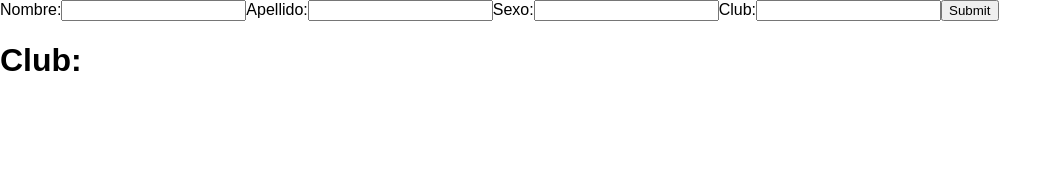
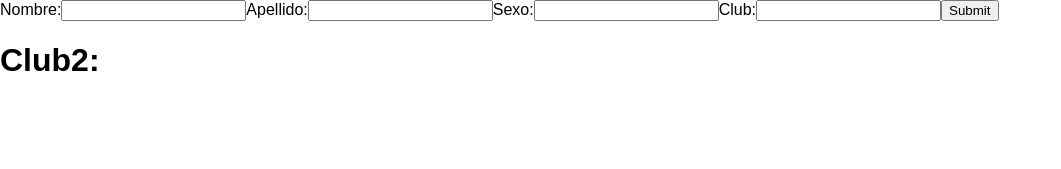
Before and after one commit to matamicen/reactinicial, a React (Create React App) app: page / in a window 1280 px wide. Shown: the top 169 px of the page, without its empty margins (0-1061 px from the left). Built offline with nearby package versions, Linux system fonts and the light colour scheme.

Commit message:
Componente Club con props

```diff
--- a/src/App.js
+++ b/src/App.js
@@ -1,6 +1,7 @@
 import React, { Component } from 'react';
 import logo from './logo.svg';
 import './App.css';
+import Club from './components/Club';
 
 class App extends Component {
 
@@ -55,9 +56,7 @@ class App extends Component {
         <input type="submit" value="Submit" />
       </form>
 
-       <h1>Club: {this.state.club}</h1>
-
-       <img src ={this.state.url} />
+       <Club club={this.state.club} url={this.state.url} />
        </div>
     );
   }
--- /dev/null
+++ b/src/components/Club.js
@@ -0,0 +1,26 @@
+import React, { Component } from 'react';
+
+
+class Club extends Component {
+
+
+  constructor(props) {
+    super(props);
+
+      }
+
+
+  render() {
+    //console.log(this.state.value);
+    return (
+      <div>
+
+       <h1>Club2: {this.props.club}</h1>
+
+       <img src ={this.props.url} />
+       </div>
+    );
+  }
+}
+
+export default Club;
```
